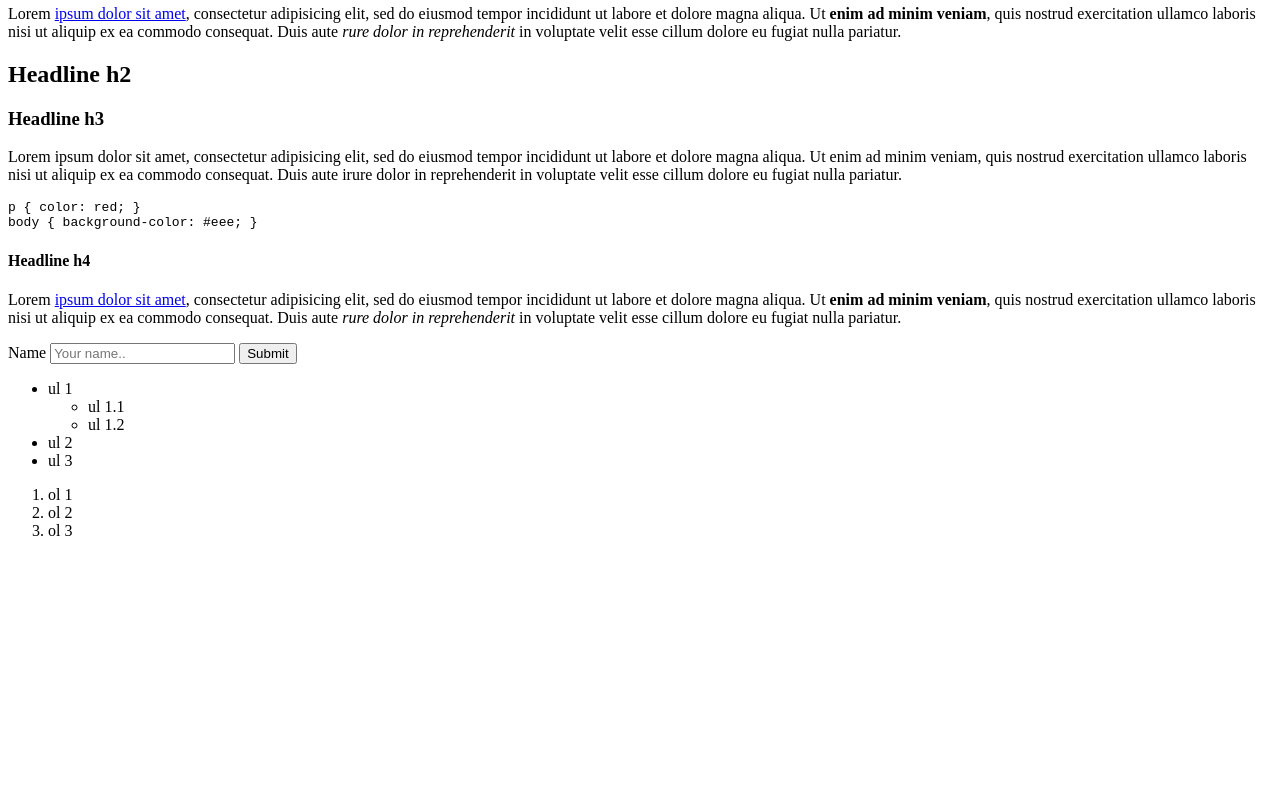
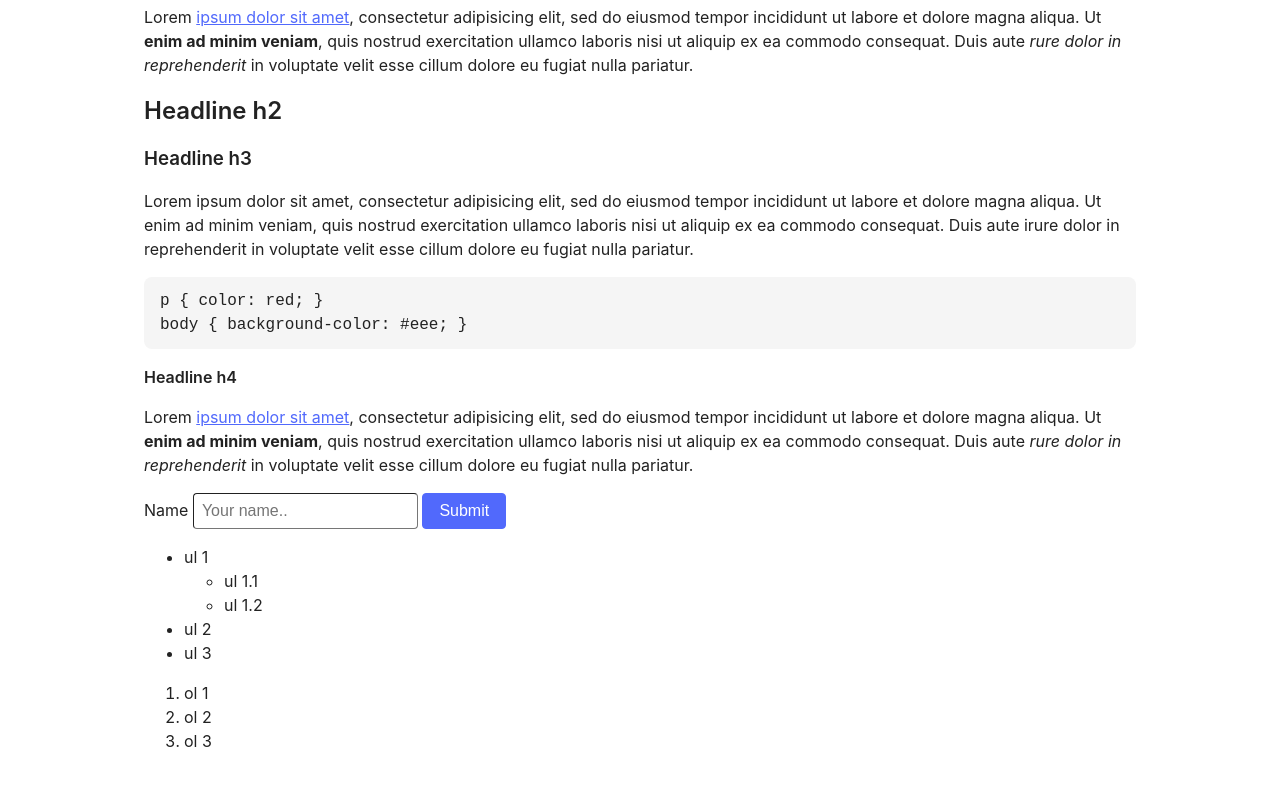
Before and after one commit to shaack/extreme-minimal-css, a website: page index.html in a window 1280 px wide. Shown: the part 75-860 px from the top of the page. Before the commit the page ends 800 px from the top, so only its background shows below. Drawn offline with Linux system fonts and the light colour scheme.

Commit message:
Moved the dark-mode switch from body class the html data attribute.

```diff
--- a/index.html
+++ b/index.html
@@ -1,12 +1,12 @@
 <!doctype html>
-<html lang="en">
+<html lang="en" data-emc-theme="auto">
 <head>
     <meta charset="UTF-8">
     <meta name="viewport" content="width=device-width, user-scalable=yes, initial-scale=1.0">
     <title>XMC - Extreme minimal css</title>
-    <link rel="stylesheet" href="assets/styles/xmc.css">
+    <link rel="stylesheet" href="styles/screen.css">
 </head>
-<body class="auto-dark-mode">
+<body>
 <h1>Headline h1</h1>
 <p>Lorem <a href="https://shaack.com">ipsum dolor sit amet</a>, consectetur adipisicing elit, sed do eiusmod tempor
     incididunt ut labore et dolore magna
--- a/styles/screen.scss
+++ b/styles/screen.scss
@@ -9,9 +9,11 @@ html {
   box-sizing: border-box;
   font-size: $font-size-base;
 }
+
 *, *:before, *:after {
   box-sizing: inherit;
 }
+
 body {
   font-family: $font-family;
   line-height: 1.5;
@@ -21,53 +23,65 @@ body {
   background-color: $color-light;
   color: $color-dark;
 }
+
 h1, h2, h3, h4, h5, h6, p, ol, ul, form, table {
   margin: 0 0 1rem 0;
+
   ul, ol {
     margin-bottom: 0;
   }
 }
+
 p, ol, ul {
   font-weight: 400;
 }
+
 h1, h2, h3, h4, h5, h6 {
   font-weight: 600;
 }
+
 pre {
   padding: 0.75rem 1rem;
   background-color: darken($color-light, 4%);
   border-radius: 0.5rem;
 }
+
 img {
   max-width: 100%;
   height: auto;
 }
+
 a {
   color: $color-primary;
 }
+
 button {
   background-color: $color-primary;
   color: $color-light;
   cursor: pointer;
   border-color: $color-primary;
 }
+
 button {
   padding: 0.5rem 1rem;
   border-radius: 0.25rem;
   border-width: 1px;
   border-style: solid;
   font-size: $font-size-base;
+
   &:active {
     background-color: darken($color-primary, 5%);
     border-color: darken($color-primary, 5%);
   }
 }
+
 input, textarea, select {
   padding: 0.5rem;
   border-radius: 0.25rem;
   border-width: 1px;
   font-size: $font-size-base;
 }
+
 @mixin dark-mode {
   background-color: $color-dark;
   color: $color-light;
@@ -81,11 +95,13 @@ input, textarea, select {
     background-color: lighten($color-dark, 5%);
   }
 }
-body.dark {
+
+html[data-emc-theme="dark"] body {
   @include dark-mode;
 }
+
 @media (prefers-color-scheme: dark) {
-  body.auto-dark-mode {
+  html[data-emc-theme="auto"] body {
     @include dark-mode;
   }
 }
```
Also changed, not shown: README.md, styles/screen.css, 1 other file.
